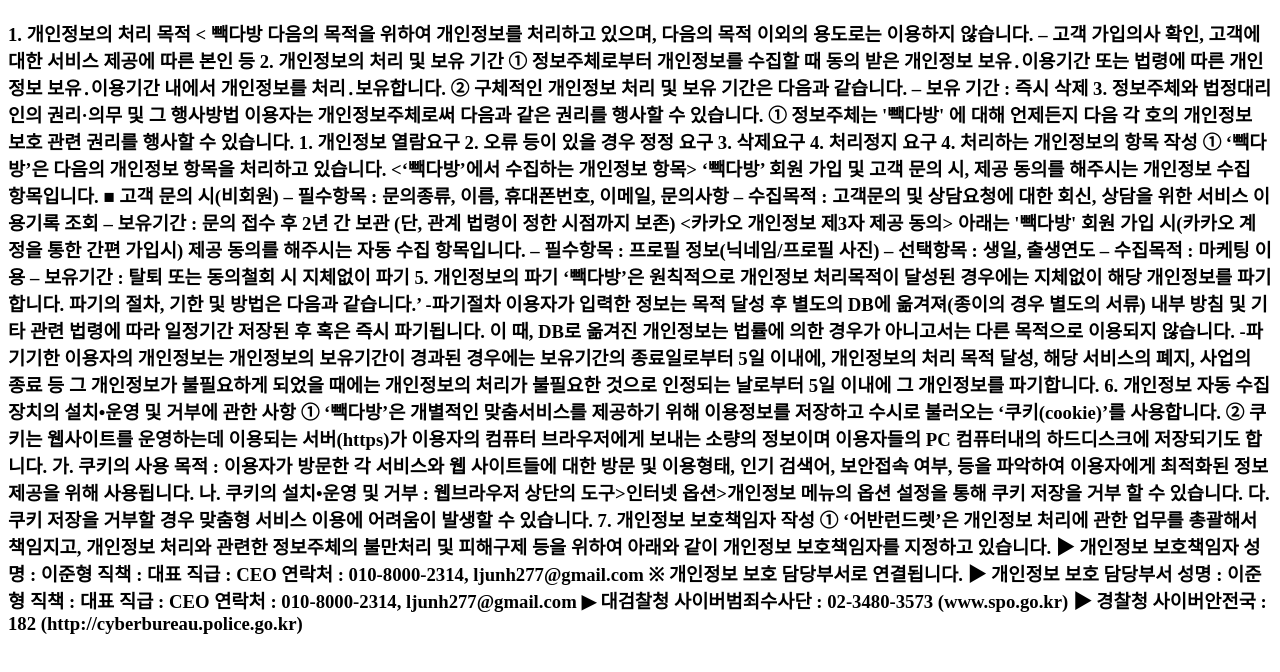
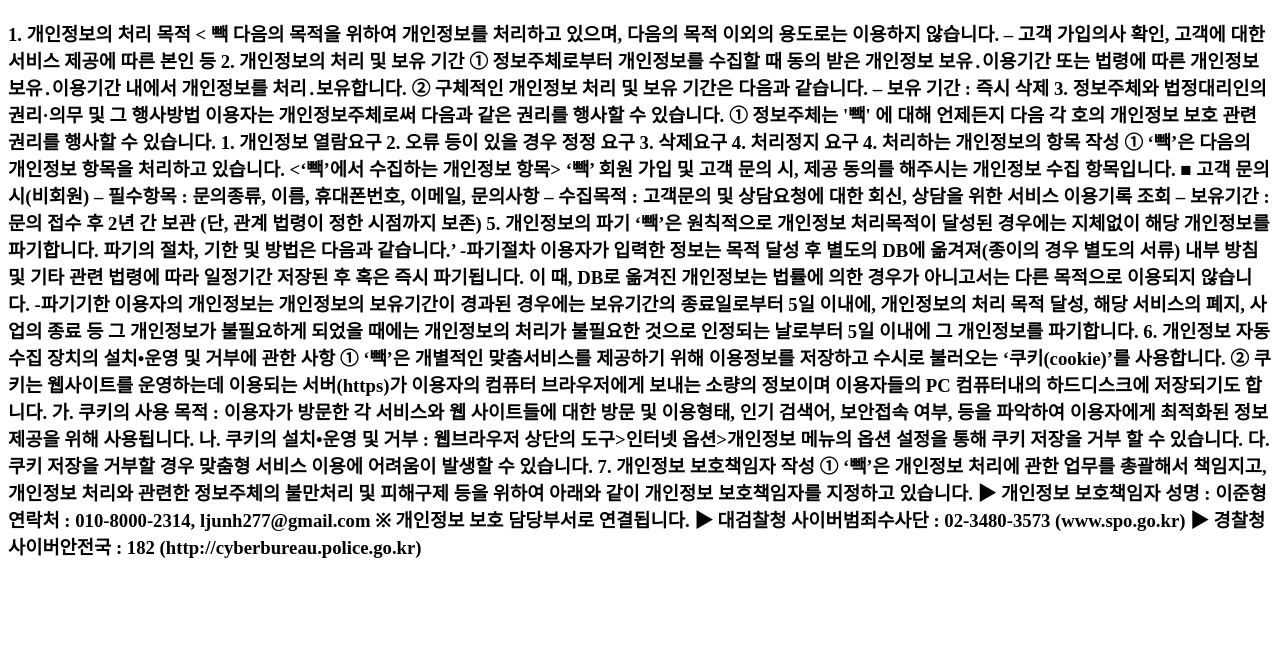
Before and after one commit to dark-8277/privateurl, a plain HTML site: page index.html in a window 1280 px wide. Drawn offline with Linux system fonts and the light colour scheme.

Commit message:
Add files via upload
빽으로 변경

```diff
--- a/index.html
+++ b/index.html
@@ -10,7 +10,7 @@
     <h3>
         1. 개인정보의 처리 목적
 
-< 빽다방 다음의 목적을 위하여 개인정보를 처리하고 있으며, 다음의 목적 이외의 용도로는 이용하지 않습니다.
+< 빽 다음의 목적을 위하여 개인정보를 처리하고 있으며, 다음의 목적 이외의 용도로는 이용하지 않습니다.
 – 고객 가입의사 확인, 고객에 대한 서비스 제공에 따른 본인 등
 
 2. 개인정보의 처리 및 보유 기간
@@ -22,7 +22,7 @@
 
 3. 정보주체와 법정대리인의 권리·의무 및 그 행사방법 이용자는 개인정보주체로써 다음과 같은 권리를 행사할 수 있습니다.
 
-① 정보주체는 '빽다방' 에 대해 언제든지 다음 각 호의 개인정보 보호 관련 권리를 행사할 수 있습니다.
+① 정보주체는 '빽' 에 대해 언제든지 다음 각 호의 개인정보 보호 관련 권리를 행사할 수 있습니다.
 1. 개인정보 열람요구
 2. 오류 등이 있을 경우 정정 요구
 3. 삭제요구
@@ -30,28 +30,20 @@
 
 4. 처리하는 개인정보의 항목 작성
 
-① ‘빽다방’은 다음의 개인정보 항목을 처리하고 있습니다.
+① ‘빽’은 다음의 개인정보 항목을 처리하고 있습니다.
 
-<‘빽다방’에서 수집하는 개인정보 항목>
-‘빽다방’ 회원 가입 및 고객 문의 시, 제공 동의를 해주시는 개인정보 수집 항목입니다.
+<‘빽’에서 수집하는 개인정보 항목>
+‘빽’ 회원 가입 및 고객 문의 시, 제공 동의를 해주시는 개인정보 수집 항목입니다.
 
 ■ 고객 문의 시(비회원)
 – 필수항목 : 문의종류, 이름, 휴대폰번호, 이메일, 문의사항
 – 수집목적 : 고객문의 및 상담요청에 대한 회신, 상담을 위한 서비스 이용기록 조회
 – 보유기간 : 문의 접수 후 2년 간 보관 (단, 관계 법령이 정한 시점까지 보존)
 
-<카카오 개인정보 제3자 제공 동의>
-아래는 '빽다방' 회원 가입 시(카카오 계정을 통한 간편 가입시) 제공 동의를 해주시는 자동 수집 항목입니다.
-
-– 필수항목 : 프로필 정보(닉네임/프로필 사진)
-– 선택항목 : 생일, 출생연도
-– 수집목적 : 마케팅 이용
-– 보유기간 : 탈퇴 또는 동의철회 시 지체없이 파기
-
 
 5. 개인정보의 파기
 
-‘빽다방’은 원칙적으로 개인정보 처리목적이 달성된 경우에는 지체없이 해당 개인정보를 파기합니다. 파기의 절차, 기한 및 방법은 다음과 같습니다.’
+‘빽’은 원칙적으로 개인정보 처리목적이 달성된 경우에는 지체없이 해당 개인정보를 파기합니다. 파기의 절차, 기한 및 방법은 다음과 같습니다.’
 
 -파기절차
 이용자가 입력한 정보는 목적 달성 후 별도의 DB에 옮겨져(종이의 경우 별도의 서류) 내부 방침 및 기타 관련 법령에 따라 일정기간 저장된 후 혹은 즉시 파기됩니다. 이 때, DB로 옮겨진 개인정보는 법률에 의한 경우가 아니고서는 다른 목적으로 이용되지 않습니다.
@@ -61,7 +53,7 @@
 
 6. 개인정보 자동 수집 장치의 설치•운영 및 거부에 관한 사항
 
-① ‘빽다방’은 개별적인 맞춤서비스를 제공하기 위해 이용정보를 저장하고 수시로 불러오는 ‘쿠키(cookie)’를 사용합니다.
+① ‘빽’은 개별적인 맞춤서비스를 제공하기 위해 이용정보를 저장하고 수시로 불러오는 ‘쿠키(cookie)’를 사용합니다.
 
 ② 쿠키는 웹사이트를 운영하는데 이용되는 서버(https)가 이용자의 컴퓨터 브라우저에게 보내는 소량의 정보이며 이용자들의 PC 컴퓨터내의 하드디스크에 저장되기도 합니다.
 
@@ -70,23 +62,14 @@
 다. 쿠키 저장을 거부할 경우 맞춤형 서비스 이용에 어려움이 발생할 수 있습니다.
 7. 개인정보 보호책임자 작성
 
-① ‘어반런드렛’은 개인정보 처리에 관한 업무를 총괄해서 책임지고, 개인정보 처리와 관련한 정보주체의 불만처리 및 피해구제 등을 위하여 아래와 같이 개인정보 보호책임자를 지정하고 있습니다.
+① ‘빽’은 개인정보 처리에 관한 업무를 총괄해서 책임지고, 개인정보 처리와 관련한 정보주체의 불만처리 및 피해구제 등을 위하여 아래와 같이 개인정보 보호책임자를 지정하고 있습니다.
 
 ▶ 개인정보 보호책임자
 성명 : 이준형
-직책 : 대표
-직급 : CEO
 연락처 : 010-8000-2314, ljunh277@gmail.com
 ※ 개인정보 보호 담당부서로 연결됩니다.
 
-▶ 개인정보 보호 담당부서
-성명 : 이준형
-직책 : 대표
-직급 : CEO
-연락처 : 010-8000-2314, ljunh277@gmail.com
-
 ▶ 대검찰청 사이버범죄수사단 : 02-3480-3573 (www.spo.go.kr)
-
 
 ▶ 경찰청 사이버안전국 : 182 (http://cyberbureau.police.go.kr)
     </h3>
```
